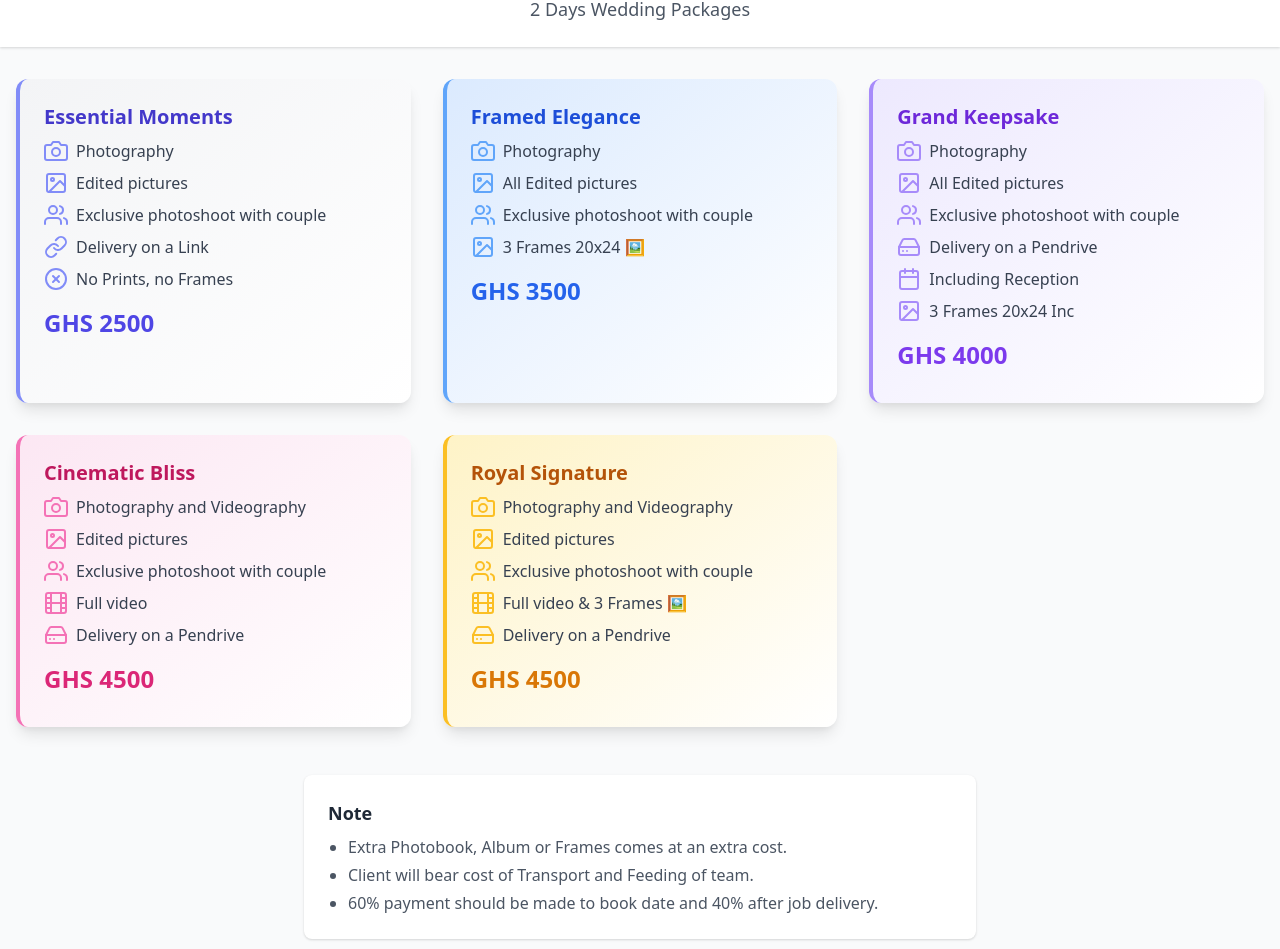
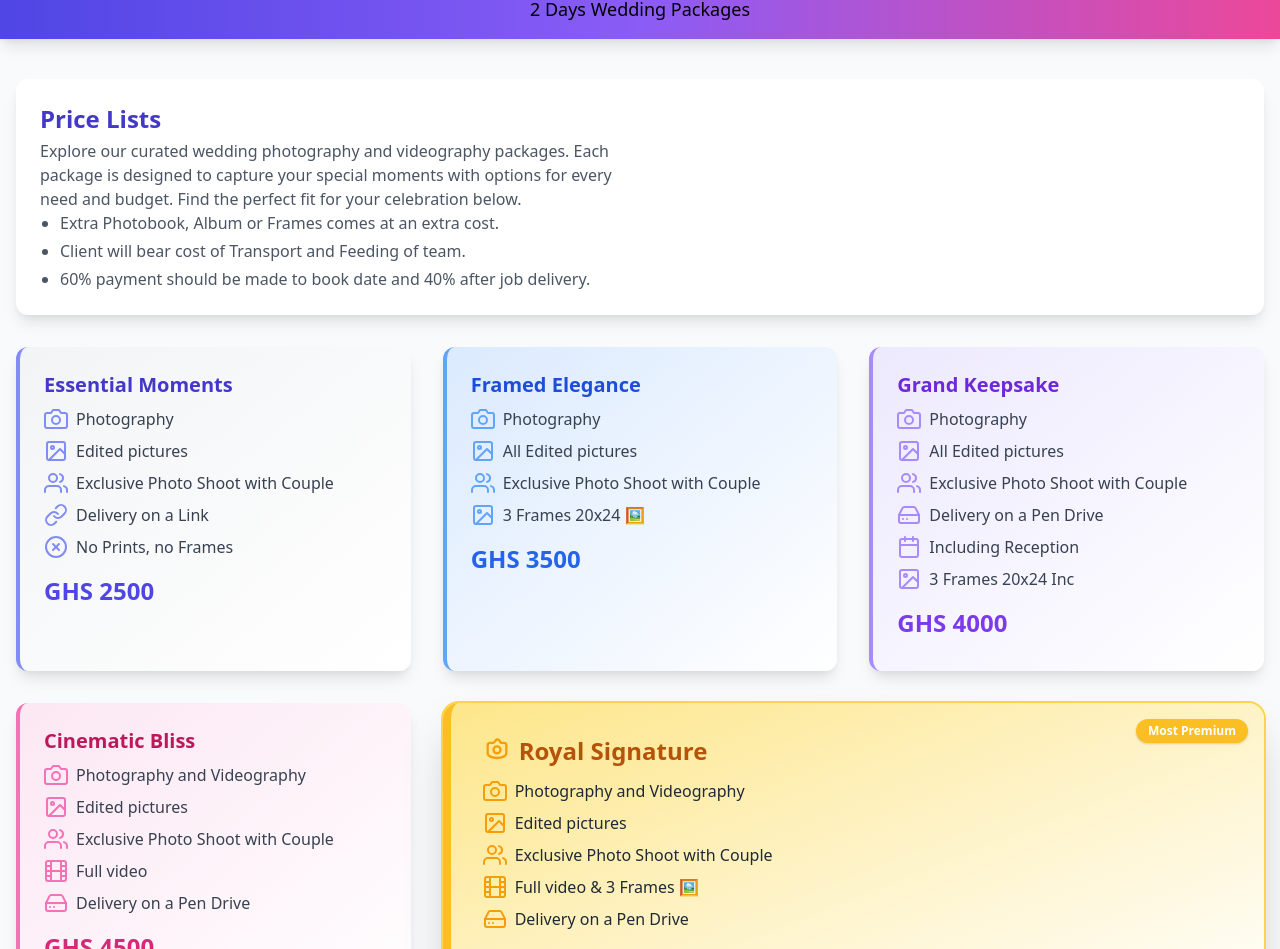
Before and after one commit to rasheedmhd/3points, a plain HTML site: page index.html in a window 1280 px wide. Shown: the part 77-1026 px from the top of the page. Drawn offline with nearby package versions, Linux system fonts and the light colour scheme.

Commit message:
add longo

```diff
--- a/index.html
+++ b/index.html
@@ -1,89 +1,266 @@
+
 <!DOCTYPE html>
 <html lang="en">
   <head>
-    <meta charset="UTF-8">
-    <meta name="viewport" content="width=device-width, initial-scale=1.0">
+    <meta charset="UTF-8" />
+    <meta name="viewport" content="width=device-width, initial-scale=1.0" />
     <title>3POINTS PHOTOGRAPHY</title>
-    <link href="https://cdn.jsdelivr.net/npm/tailwindcss@2.2.19/dist/tailwind.min.css" rel="stylesheet">
+    <link
+      href="https://cdn.jsdelivr.net/npm/tailwindcss@2.2.19/dist/tailwind.min.css"
+      rel="stylesheet"
+    />
     <script src="https://unpkg.com/feather-icons"></script>
   </head>
   <body class="bg-gray-50 min-h-screen flex flex-col">
-    <header class="bg-white shadow py-6 mb-8">
-        <div class="container mx-auto px-4 flex flex-col items-center">
-            <h1 class="text-4xl font-extrabold text-indigo-700 mb-2 tracking-tight">3POINTS PHOTOGRAPHY</h1>
-            <p class="text-lg text-gray-600">2 Days Wedding Packages</p>
+    <header
+      class="bg-gradient-to-r from-indigo-600 via-purple-500 to-pink-500 shadow-lg py-4 mb-10"
+    >
+      <div class="container mx-auto px-4 flex items-center justify-between">
+        <!-- Logo Left -->
+        <div class="flex items-center gap-2">
+          <img
+            src="/assets/3pointslogo.png"
+            alt="Logo"
+            class="h-10 w-10 mr-2"
+          />
+          <span
+            class="text-2xl md:text-3xl font-extrabold text-white tracking-tight drop-shadow-lg"
+            >3POINTS PHOTOGRAPHY</span
+          >
+        </div>
+        <!-- Socials Right -->
+        <div class="flex items-center gap-4">
+          <a href="https://www.tiktok.com/@3pointsphotography" target="_blank" class="hover:scale-110 transition" title="TikTok"
+            ><img
+              src="https://cdn.jsdelivr.net/gh/simple-icons/simple-icons/icons/tiktok.svg"
+              class="h-6 w-6"
+              style="filter: invert(1)"
+              alt="TikTok"
+          /></a>
+          <a href="https://web.facebook.com/aduala.princethreepointz" target="_blank" class="hover:scale-110 transition" title="Facebook"
+            ><img
+              src="https://cdn.jsdelivr.net/gh/simple-icons/simple-icons/icons/facebook.svg"
+              class="h-6 w-6"
+              style="filter: invert(1)"
+              alt="Facebook"
+          /></a>
+          <a href="https://www.youtube.com/@3pointsPhotography" target="_blank" class="hover:scale-110 transition" title="YouTube"
+            ><img
+              src="https://cdn.jsdelivr.net/gh/simple-icons/simple-icons/icons/youtube.svg"
+              class="h-6 w-6"
+              style="filter: invert(1)"
+              alt="YouTube"
+          /></a>
+          <a
+            href="tel:+233547244081"
+            class="flex items-center gap-1 text-white font-semibold hover:underline"
+            title="Call"
+            ><i data-feather="phone" class="h-5 w-5"></i>+233 54 724 4081</a
+          >
+        </div>
+      </div>
+      <div class="container mx-auto px-4 mt-4 flex flex-col items-center">
+        <p class="text-lg text-white/90 font-medium">2 Days Wedding Packages</p>
       </div>
     </header>
+    <!-- Price List Card -->
+    <div class="container mx-auto px-4 mb-8">
+      <div
+        class="w-full bg-white rounded-xl shadow-lg p-6 flex flex-col items-center md:items-start md:flex-row md:justify-between md:gap-8"
+      >
+        <div>
+          <h2 class="text-2xl font-extrabold text-indigo-700 mb-1">
+            Price Lists
+          </h2>
+          <p class="text-gray-600 text-base max-w-xl">
+            Explore our curated wedding photography and videography packages.
+            Each package is designed to capture your special moments with
+            options for every need and budget. Find the perfect fit for your
+            celebration below.
+          </p>
+          <ul class="text-gray-600 list-disc pl-5 space-y-1">
+            <li>Extra Photobook, Album or Frames comes at an extra cost.</li>
+            <li>Client will bear cost of Transport and Feeding of team.</li>
+            <li>
+              60% payment should be made to book date and 40% after job
+              delivery.
+            </li>
+          </ul>
+        </div>
+      </div>
+    </div>
     <main class="container mx-auto px-4 flex-1">
       <div class="grid grid-cols-1 md:grid-cols-2 lg:grid-cols-3 gap-8">
         <!-- Card 1: Essential Moments -->
-            <div class="bg-gradient-to-br from-gray-100 to-white border-l-4 border-indigo-400 rounded-xl shadow-lg p-6 flex flex-col hover:shadow-2xl transition">
-                <h3 class="text-xl font-bold mb-2 text-indigo-700">Essential Moments</h3>
+        <div
+          class="bg-gradient-to-br from-gray-100 to-white border-l-4 border-indigo-400 rounded-xl shadow-lg p-6 flex flex-col hover:shadow-2xl transition"
+        >
+          <h3 class="text-xl font-bold mb-2 text-indigo-700">
+            Essential Moments
+          </h3>
           <ul class="text-gray-700 mb-4 space-y-2 text-left">
-                    <li class="flex items-center"><i data-feather="camera" class="mr-2 text-indigo-400"></i>Photography</li>
-                    <li class="flex items-center"><i data-feather="image" class="mr-2 text-indigo-400"></i>Edited pictures</li>
-                    <li class="flex items-center"><i data-feather="users" class="mr-2 text-indigo-400"></i>Exclusive photoshoot with couple</li>
-                    <li class="flex items-center"><i data-feather="link" class="mr-2 text-indigo-400"></i>Delivery on a Link</li>
-                    <li class="flex items-center"><i data-feather="x-circle" class="mr-2 text-indigo-400"></i>No Prints, no Frames</li>
+            <li class="flex items-center">
+              <i data-feather="camera" class="mr-2 text-indigo-400"></i
+              >Photography
+            </li>
+            <li class="flex items-center">
+              <i data-feather="image" class="mr-2 text-indigo-400"></i>Edited
+              pictures
+            </li>
+            <li class="flex items-center">
+              <i data-feather="users" class="mr-2 text-indigo-400"></i>Exclusive
+              Photo Shoot with Couple
+            </li>
+            <li class="flex items-center">
+              <i data-feather="link" class="mr-2 text-indigo-400"></i>Delivery
+              on a Link
+            </li>
+            <li class="flex items-center">
+              <i data-feather="x-circle" class="mr-2 text-indigo-400"></i>No
+              Prints, no Frames
+            </li>
           </ul>
           <div class="text-2xl font-bold text-indigo-600 mb-2">GHS 2500</div>
         </div>
         <!-- Card 2: Framed Elegance -->
-            <div class="bg-gradient-to-br from-blue-100 to-white border-l-4 border-blue-400 rounded-xl shadow-lg p-6 flex flex-col hover:shadow-2xl transition">
+        <div
+          class="bg-gradient-to-br from-blue-100 to-white border-l-4 border-blue-400 rounded-xl shadow-lg p-6 flex flex-col hover:shadow-2xl transition"
+        >
           <h3 class="text-xl font-bold mb-2 text-blue-700">Framed Elegance</h3>
           <ul class="text-gray-700 mb-4 space-y-2 text-left">
-                    <li class="flex items-center"><i data-feather="camera" class="mr-2 text-blue-400"></i>Photography</li>
-                    <li class="flex items-center"><i data-feather="image" class="mr-2 text-blue-400"></i>All Edited pictures</li>
-                    <li class="flex items-center"><i data-feather="users" class="mr-2 text-blue-400"></i>Exclusive photoshoot with couple</li>
-                    <li class="flex items-center"><i data-feather="image" class="mr-2 text-blue-400"></i>3 Frames 20x24 🖼️</li>
+            <li class="flex items-center">
+              <i data-feather="camera" class="mr-2 text-blue-400"></i
+              >Photography
+            </li>
+            <li class="flex items-center">
+              <i data-feather="image" class="mr-2 text-blue-400"></i>All Edited
+              pictures
+            </li>
+            <li class="flex items-center">
+              <i data-feather="users" class="mr-2 text-blue-400"></i>Exclusive
+              Photo Shoot with Couple
+            </li>
+            <li class="flex items-center">
+              <i data-feather="image" class="mr-2 text-blue-400"></i>3 Frames
+              20x24 🖼️
+            </li>
           </ul>
           <div class="text-2xl font-bold text-blue-600 mb-2">GHS 3500</div>
         </div>
         <!-- Card 3: Grand Keepsake -->
-            <div class="bg-gradient-to-br from-purple-100 to-white border-l-4 border-purple-400 rounded-xl shadow-lg p-6 flex flex-col hover:shadow-2xl transition">
+        <div
+          class="bg-gradient-to-br from-purple-100 to-white border-l-4 border-purple-400 rounded-xl shadow-lg p-6 flex flex-col hover:shadow-2xl transition"
+        >
           <h3 class="text-xl font-bold mb-2 text-purple-700">Grand Keepsake</h3>
           <ul class="text-gray-700 mb-4 space-y-2 text-left">
-                    <li class="flex items-center"><i data-feather="camera" class="mr-2 text-purple-400"></i>Photography</li>
-                    <li class="flex items-center"><i data-feather="image" class="mr-2 text-purple-400"></i>All Edited pictures</li>
-                    <li class="flex items-center"><i data-feather="users" class="mr-2 text-purple-400"></i>Exclusive photoshoot with couple</li>
-                    <li class="flex items-center"><i data-feather="hard-drive" class="mr-2 text-purple-400"></i>Delivery on a Pendrive</li>
-                    <li class="flex items-center"><i data-feather="calendar" class="mr-2 text-purple-400"></i>Including Reception</li>
-                    <li class="flex items-center"><i data-feather="image" class="mr-2 text-purple-400"></i>3 Frames 20x24 Inc</li>
+            <li class="flex items-center">
+              <i data-feather="camera" class="mr-2 text-purple-400"></i
+              >Photography
+            </li>
+            <li class="flex items-center">
+              <i data-feather="image" class="mr-2 text-purple-400"></i>All
+              Edited pictures
+            </li>
+            <li class="flex items-center">
+              <i data-feather="users" class="mr-2 text-purple-400"></i>Exclusive
+              Photo Shoot with Couple
+            </li>
+            <li class="flex items-center">
+              <i data-feather="hard-drive" class="mr-2 text-purple-400"></i
+              >Delivery on a Pen Drive
+            </li>
+            <li class="flex items-center">
+              <i data-feather="calendar" class="mr-2 text-purple-400"></i
+              >Including Reception
+            </li>
+            <li class="flex items-center">
+              <i data-feather="image" class="mr-2 text-purple-400"></i>3 Frames
+              20x24 Inc
+            </li>
           </ul>
           <div class="text-2xl font-bold text-purple-600 mb-2">GHS 4000</div>
         </div>
         <!-- Card 4: Cinematic Bliss -->
-            <div class="bg-gradient-to-br from-pink-100 to-white border-l-4 border-pink-400 rounded-xl shadow-lg p-6 flex flex-col hover:shadow-2xl transition">
+        <div
+          class="bg-gradient-to-br from-pink-100 to-white border-l-4 border-pink-400 rounded-xl shadow-lg p-6 flex flex-col hover:shadow-2xl transition"
+        >
           <h3 class="text-xl font-bold mb-2 text-pink-700">Cinematic Bliss</h3>
           <ul class="text-gray-700 mb-4 space-y-2 text-left">
-                    <li class="flex items-center"><i data-feather="camera" class="mr-2 text-pink-400"></i>Photography and Videography</li>
-                    <li class="flex items-center"><i data-feather="image" class="mr-2 text-pink-400"></i>Edited pictures</li>
-                    <li class="flex items-center"><i data-feather="users" class="mr-2 text-pink-400"></i>Exclusive photoshoot with couple</li>
-                    <li class="flex items-center"><i data-feather="film" class="mr-2 text-pink-400"></i>Full video</li>
-                    <li class="flex items-center"><i data-feather="hard-drive" class="mr-2 text-pink-400"></i>Delivery on a Pendrive</li>
+            <li class="flex items-center">
+              <i data-feather="camera" class="mr-2 text-pink-400"></i
+              >Photography and Videography
+            </li>
+            <li class="flex items-center">
+              <i data-feather="image" class="mr-2 text-pink-400"></i>Edited
+              pictures
+            </li>
+            <li class="flex items-center">
+              <i data-feather="users" class="mr-2 text-pink-400"></i>Exclusive
+              Photo Shoot with Couple
+            </li>
+            <li class="flex items-center">
+              <i data-feather="film" class="mr-2 text-pink-400"></i>Full video
+            </li>
+            <li class="flex items-center">
+              <i data-feather="hard-drive" class="mr-2 text-pink-400"></i
+              >Delivery on a Pen Drive
+            </li>
           </ul>
           <div class="text-2xl font-bold text-pink-600 mb-2">GHS 4500</div>
         </div>
         <!-- Card 5: Royal Signature -->
-            <div class="bg-gradient-to-br from-yellow-100 to-white border-l-4 border-yellow-400 rounded-xl shadow-lg p-6 flex flex-col hover:shadow-2xl transition">
-                <h3 class="text-xl font-bold mb-2 text-yellow-700">Royal Signature</h3>
-                <ul class="text-gray-700 mb-4 space-y-2 text-left">
-                    <li class="flex items-center"><i data-feather="camera" class="mr-2 text-yellow-400"></i>Photography and Videography</li>
-                    <li class="flex items-center"><i data-feather="image" class="mr-2 text-yellow-400"></i>Edited pictures</li>
-                    <li class="flex items-center"><i data-feather="users" class="mr-2 text-yellow-400"></i>Exclusive photoshoot with couple</li>
-                    <li class="flex items-center"><i data-feather="film" class="mr-2 text-yellow-400"></i>Full video & 3 Frames 🖼️</li>
-                    <li class="flex items-center"><i data-feather="hard-drive" class="mr-2 text-yellow-400"></i>Delivery on a Pendrive</li>
+        <div
+          class="lg:col-span-2 bg-gradient-to-br from-yellow-200 via-yellow-100 to-white border-l-8 border-yellow-400 rounded-2xl shadow-2xl p-8 flex flex-col hover:scale-105 transition-transform duration-300 ring-2 ring-yellow-300 relative overflow-hidden"
+        >
+          <span
+            class="absolute top-4 right-4 bg-yellow-400 text-white text-xs font-bold px-3 py-1 rounded-full shadow"
+            >Most Premium</span
+          >
+          <h3
+            class="text-2xl font-extrabold mb-3 text-yellow-700 flex items-center gap-2"
+          >
+            <svg
+              xmlns="http://www.w3.org/2000/svg"
+              class="h-7 w-7 text-yellow-500"
+              fill="none"
+              viewBox="0 0 24 24"
+              stroke="currentColor"
+            >
+              <path
+                stroke-linecap="round"
+                stroke-linejoin="round"
+                stroke-width="2"
+                d="M12 8c-1.657 0-3 1.343-3 3 0 1.657 1.343 3 3 3s3-1.343 3-3c0-1.657-1.343-3-3-3zm0 10c-4.418 0-8-1.79-8-4V7a2 2 0 012-2h2.586a1 1 0 00.707-.293l1.414-1.414A2 2 0 0112 2a2 2 0 011.293.293l1.414 1.414A1 1 0 0015.414 5H18a2 2 0 012 2v7c0 2.21-3.582 4-8 4z"
+              />
+            </svg>
+            Royal Signature
+          </h3>
+          <ul class="text-gray-800 mb-5 space-y-2 text-left font-medium">
+            <li class="flex items-center">
+              <i data-feather="camera" class="mr-2 text-yellow-500"></i
+              >Photography and Videography
+            </li>
+            <li class="flex items-center">
+              <i data-feather="image" class="mr-2 text-yellow-500"></i>Edited
+              pictures
+            </li>
+            <li class="flex items-center">
+              <i data-feather="users" class="mr-2 text-yellow-500"></i>Exclusive
+              Photo Shoot with Couple
+            </li>
+            <li class="flex items-center">
+              <i data-feather="film" class="mr-2 text-yellow-500"></i>Full video
+              & 3 Frames 🖼️
+            </li>
+            <li class="flex items-center">
+              <i data-feather="hard-drive" class="mr-2 text-yellow-500"></i
+              >Delivery on a Pen Drive
+            </li>
           </ul>
-                <div class="text-2xl font-bold text-yellow-600 mb-2">GHS 4500</div>
+          <div class="text-3xl font-extrabold text-yellow-600 mb-2 drop-shadow">
+            GHS 4500
           </div>
         </div>
-        <div class="mt-12 max-w-2xl mx-auto bg-white rounded-lg shadow p-6">
-            <h4 class="text-lg font-semibold text-gray-800 mb-2">Note</h4>
-            <ul class="text-gray-600 list-disc pl-5 space-y-1">
-                <li>Extra Photobook, Album or Frames comes at an extra cost.</li>
-                <li>Client will bear cost of Transport and Feeding of team.</li>
-                <li>60% payment should be made to book date and 40% after job delivery.</li>
-            </ul>
       </div>
     </main>
     <footer class="bg-white mt-12 py-4 shadow-inner">
@@ -91,6 +268,8 @@
         &copy; 2025 3POINTS PHOTOGRAPHY. All rights reserved.
       </div>
     </footer>
-    <script>feather.replace()</script>
+    <script>
+      feather.replace();
+    </script>
   </body>
 </html>
```
Lines whose indentation alone changed are shown as unchanged.
